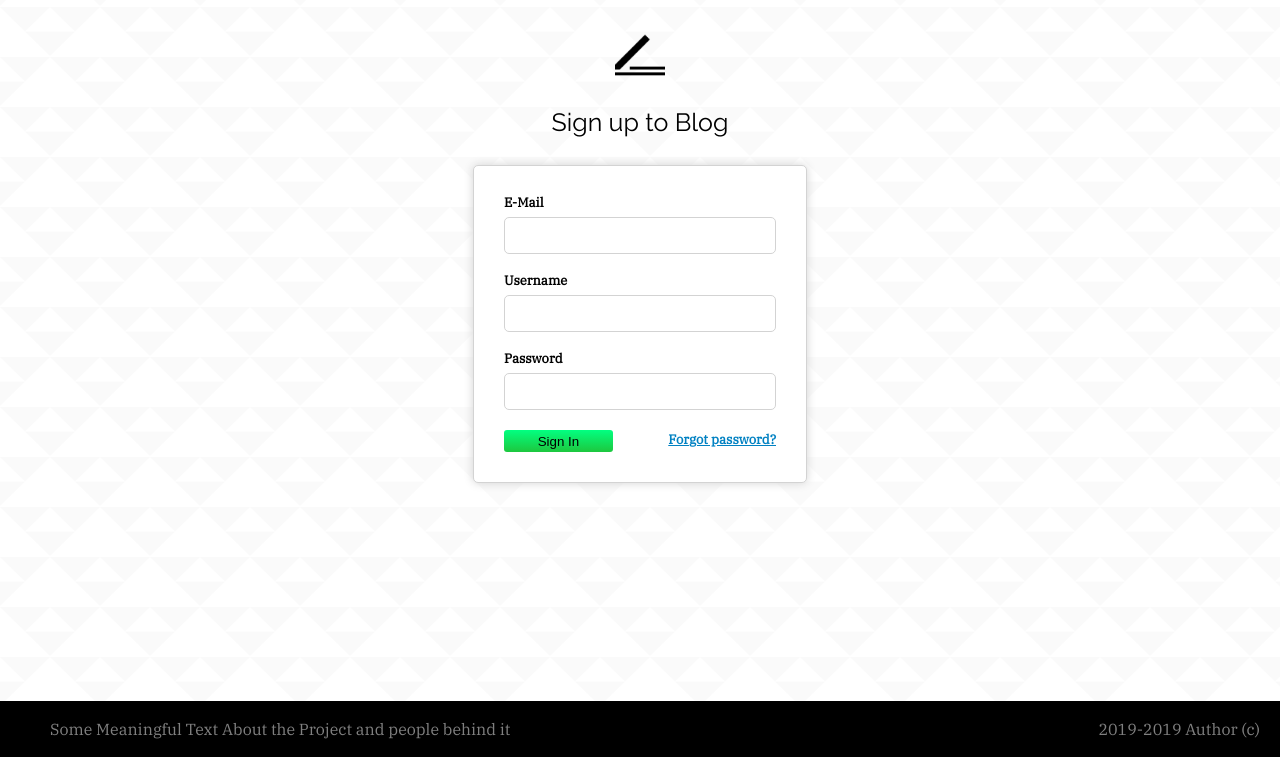
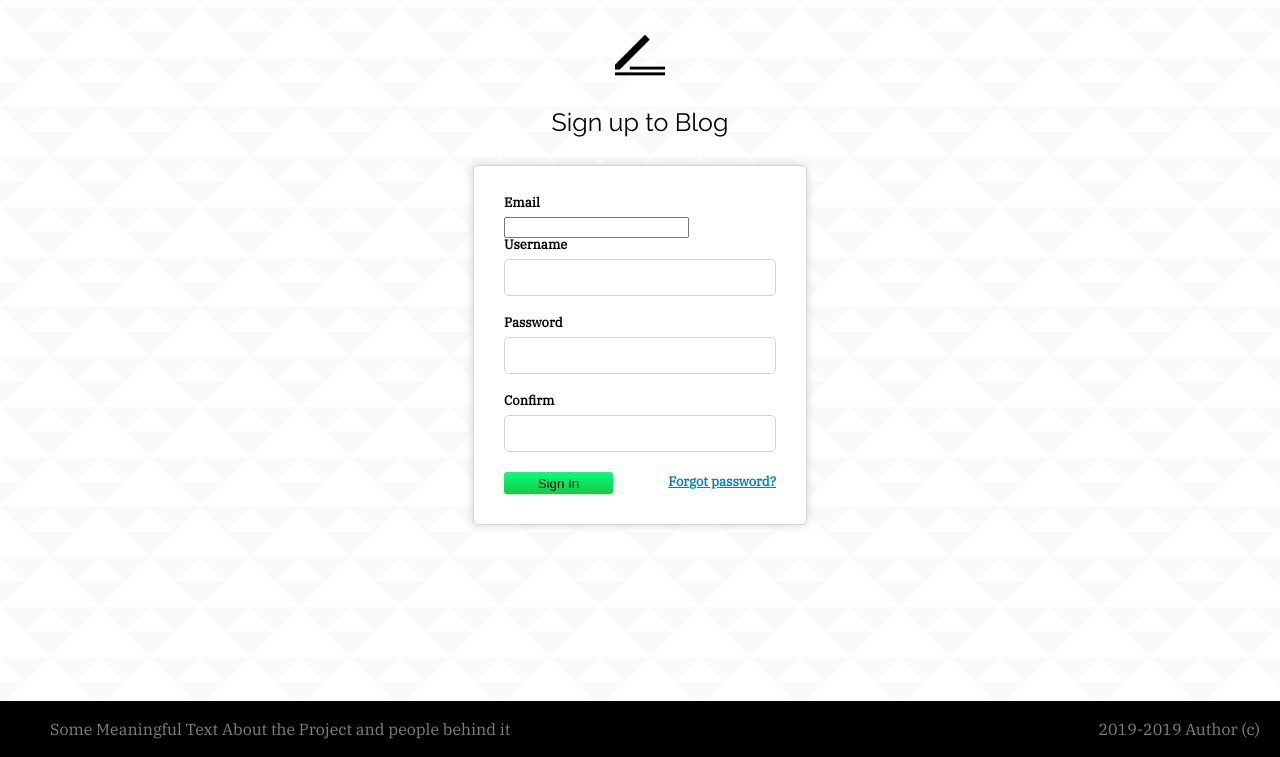
Before and after one commit to MalOMaw/trial, a Flask app: template app/templates/signup.html in a window 1280 px wide. Shown: the part 43-800 px from the top of the page. Run offline with Flask 2, Linux system fonts and the light colour scheme; the template is opened without the code that fills it, so the values that code supplies are empty, except form fields; form fields are guessed from the names that the template uses.

Commit message:
converted signup design into actual template, updated styling to be more specific

```diff
--- a/app/static/signup.css
+++ b/app/static/signup.css
@@ -28,7 +28,7 @@
     margin:auto;
 }
 
-input[type="password"], input[type="text"] {
+div#formbody input[type="password"], input[type="text"] {
     border-radius: 5px;
     border: lightgrey solid 1px;
     min-width: 250px;
@@ -37,7 +37,7 @@
     margin-bottom: 20px;
 }
 
-input[type="submit"]{
+div#formbody input[type="submit"]{
     display: inline-block;
     width: 40%;
     background: rgb(0,0,0);
--- a/app/templates/signup.html
+++ b/app/templates/signup.html
@@ -24,12 +24,14 @@
     <span id="signin-span">Sign up to Blog</span>
     <form action="" method="post" novalidate>
         <div id="formbody">
-            <label>E-Mail</label>
-            <input type="text" name="username">
-            <label>Username</label>
-            <input type="text" name="username">
-            <label>Password</label>
-            <input maxlength="500" type="password" name="password">
+            {{ form.email.label }}
+            {{ form.email }}
+            {{ form.username.label }}
+            {{ form.username }}
+            {{ form.password.label }}
+            {{ form.password }}
+            {{ form.confirm.label }}
+            {{ form.confirm }}
             <input type="submit" value="Sign In">
             <a href="restore">Forgot password?</a>
         </div>
```
